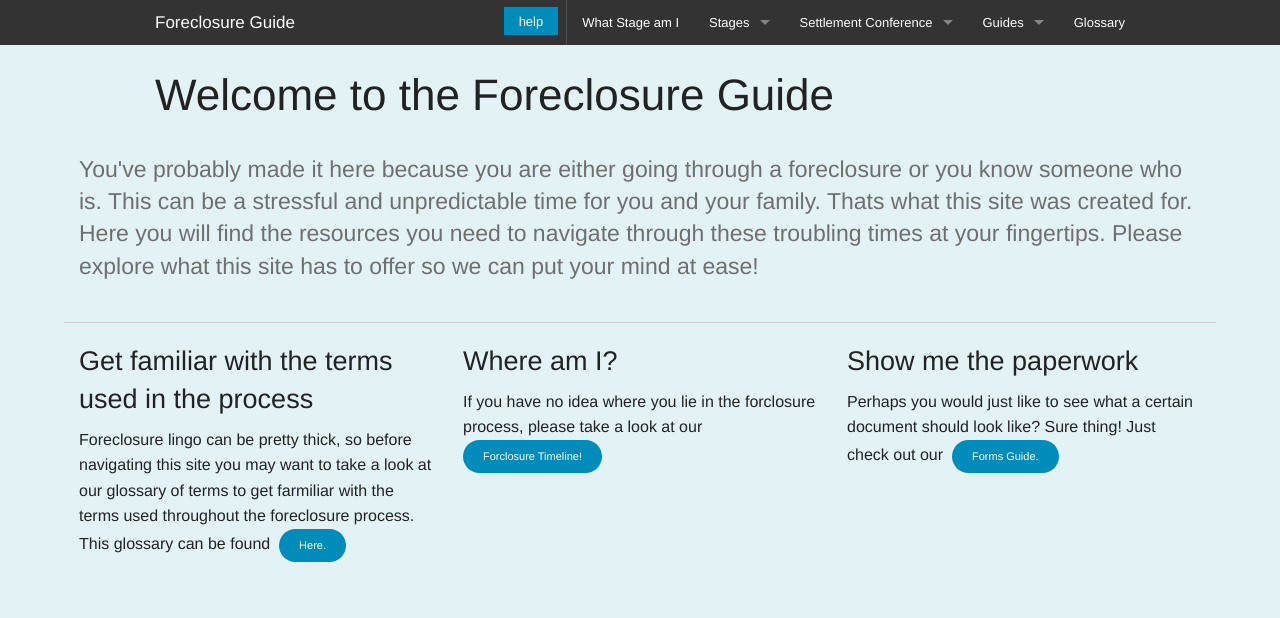
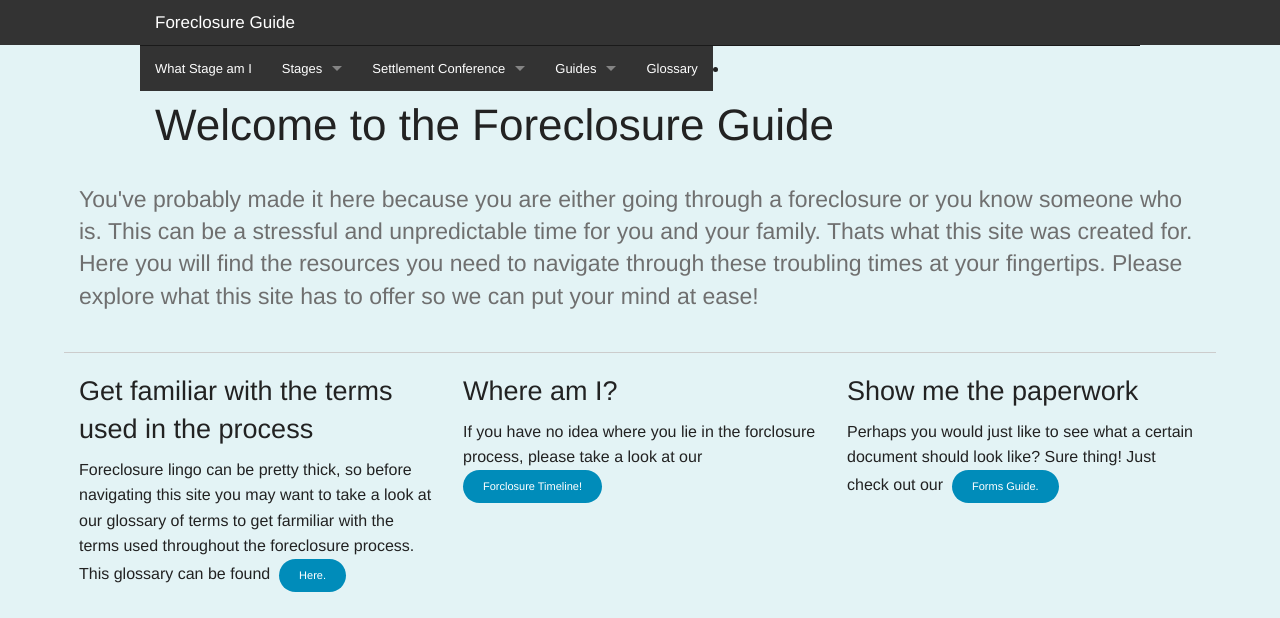
Before and after one commit to SUNY-Albany-CCI-INF362/honey-badgers, a Jekyll site: the page built from index.html, in a window 1280 px wide and 900 px high, cut to the strip 0-618 px from the top of the window. Built offline with Jekyll 4.4.1, drawn with Linux system fonts in a browser that asks for light colours; nearby versions of some CDN libraries; library files that are not in the unit come from our copies; Markdown is read by kramdown in place of the engine named in the settings.

Commit message:
took away help button

```diff
--- a/_layouts/default.html
+++ b/_layouts/default.html
@@ -13,8 +13,7 @@
   <div class="contain-to-grid sticky">
 <nav class="top-bar" data-topbar="" data-options="is_hover: false" data-topbar data-options="sticky_on: large">
 <section class="top-bar-section">
-    <ul class="right">
-           <li class="button-in-nav"><a id="right" href="#" class="button expand">help</a></li>
+
       <li class="divider hide-for-small"></li>
 
       <li class="has-dropdown">
```
